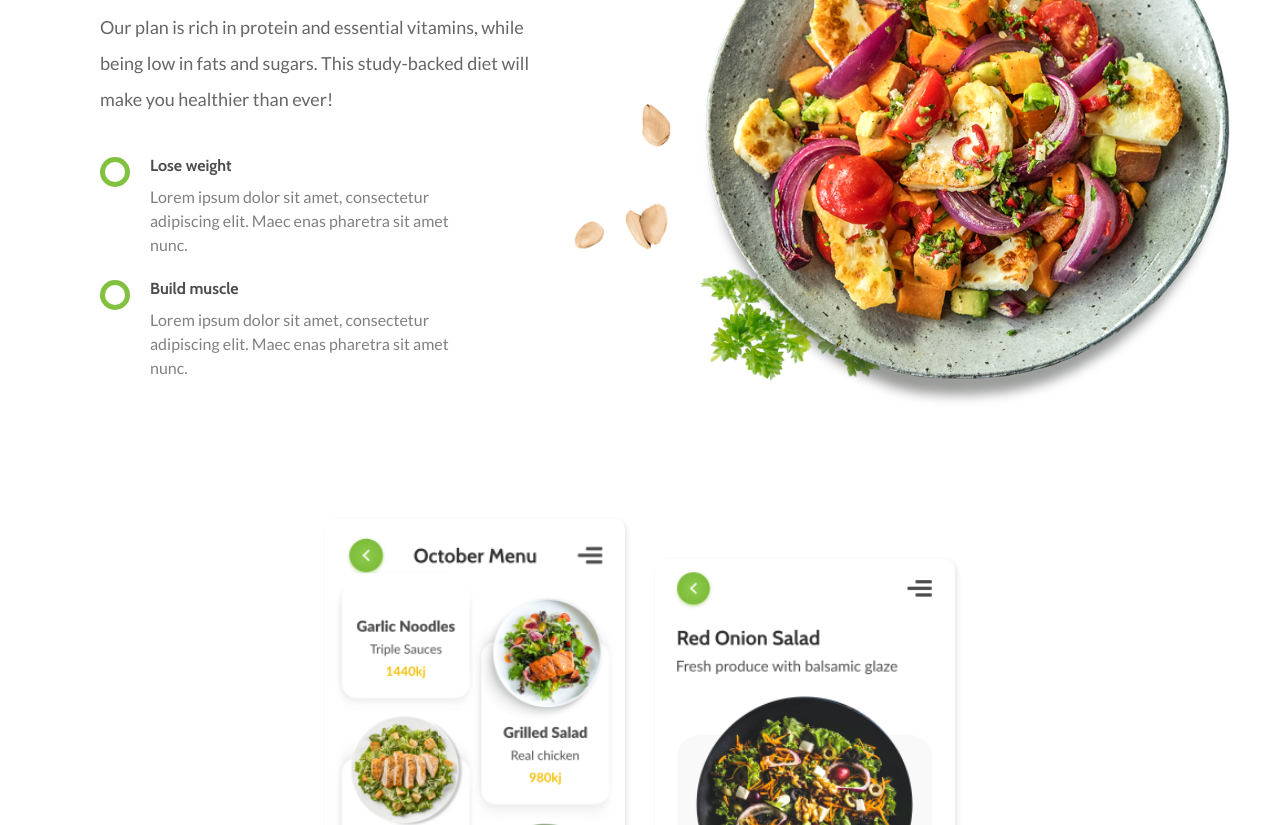
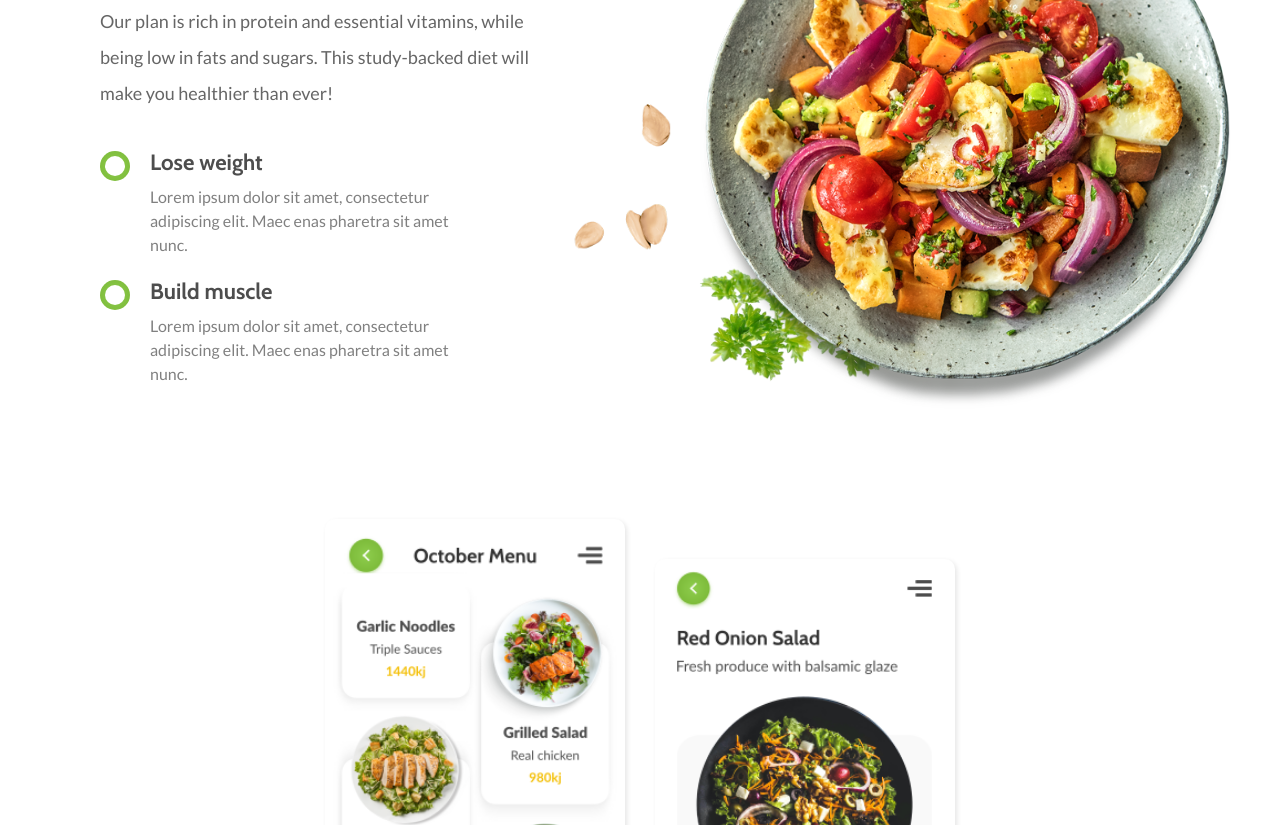
Before and after one commit to KelliePetersen/parceley, a Gatsby site: page / in a window 1280 px wide. Shown: the part 3135-3960 px from the top of the page. Built offline with nearby package versions, Linux system fonts and the light colour scheme; Gatsby itself is replaced by a stand-in of ours.

Commit message:
change h4s into h3s

```diff
--- a/src/components/appDescription/appDescription.js
+++ b/src/components/appDescription/appDescription.js
@@ -9,14 +9,14 @@ const AppDescription = ({ heading, subheading, firstListHeading, firstListText,
       <div className={styles.card}>
         <div className={styles.icon}></div>
         <div>
-          <h4 className={styles.title}>{firstListHeading}</h4>
+          <h3 className={styles.title}>{firstListHeading}</h3>
           <p className={styles.description}>{firstListText}</p>
         </div>
       </div>
       <div className={styles.card}>
         <div className={styles.icon}></div>
         <div>
-          <h4 className={styles.title}>{secondListHeading}</h4>
+          <h3 className={styles.title}>{secondListHeading}</h3>
           <p className={styles.description}>{secondListText}</p>
         </div>
       </div>
--- a/src/components/reviewCard/reviewCard.js
+++ b/src/components/reviewCard/reviewCard.js
@@ -6,7 +6,7 @@ const ReviewCard = ({ image, name, location, description }) => {
   return (
     <div className={`${styles.card} ${description ? undefined : styles.smallCard}`}>
       <div className={styles.image}><Image filename={image} /></div>
-      <h4 className={styles.name}>{name}</h4>
+      <h3 className={styles.name}>{name}</h3>
       <p className={styles.location}>{location}</p>
       <p className={styles.description}>{description}</p>
       <div>
```
